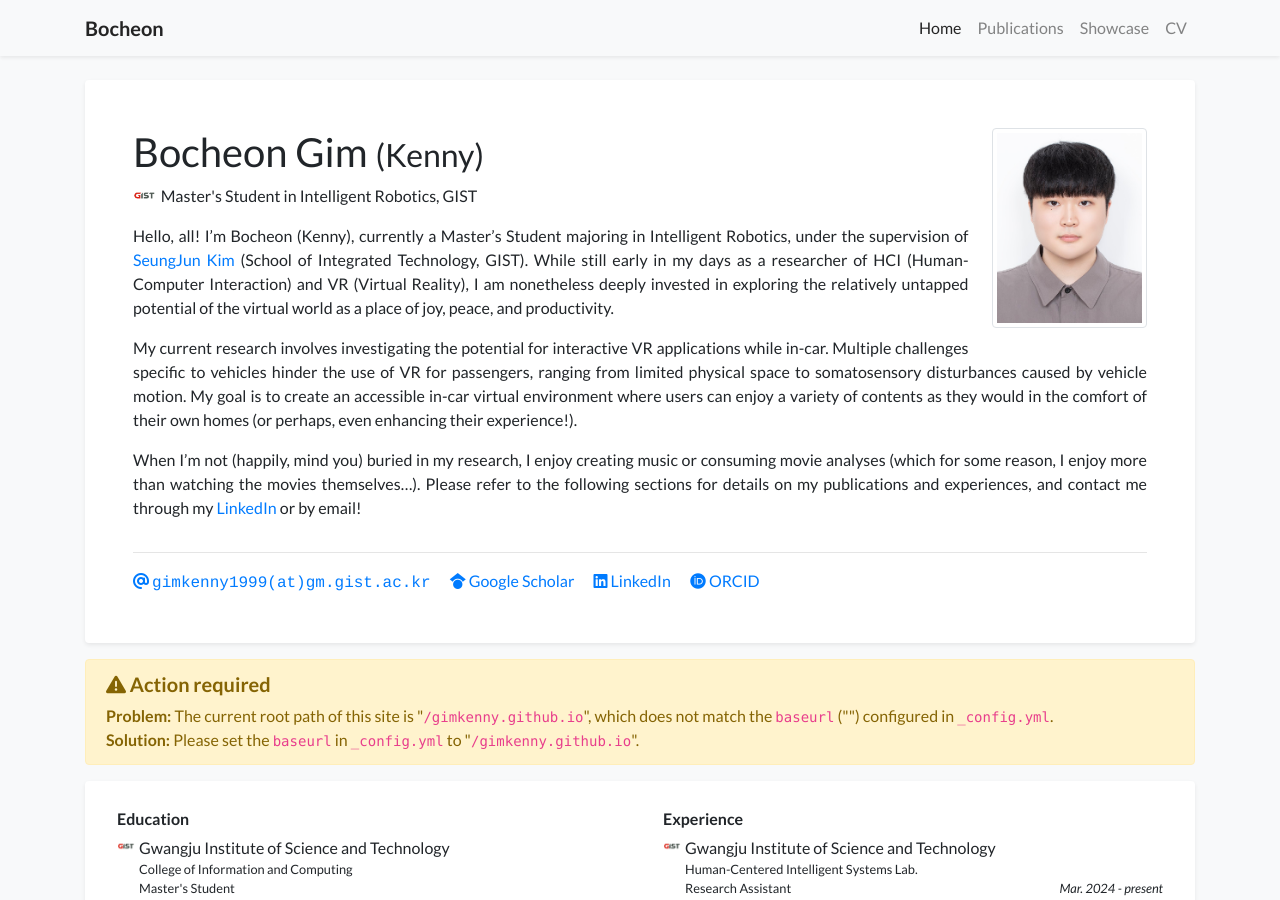
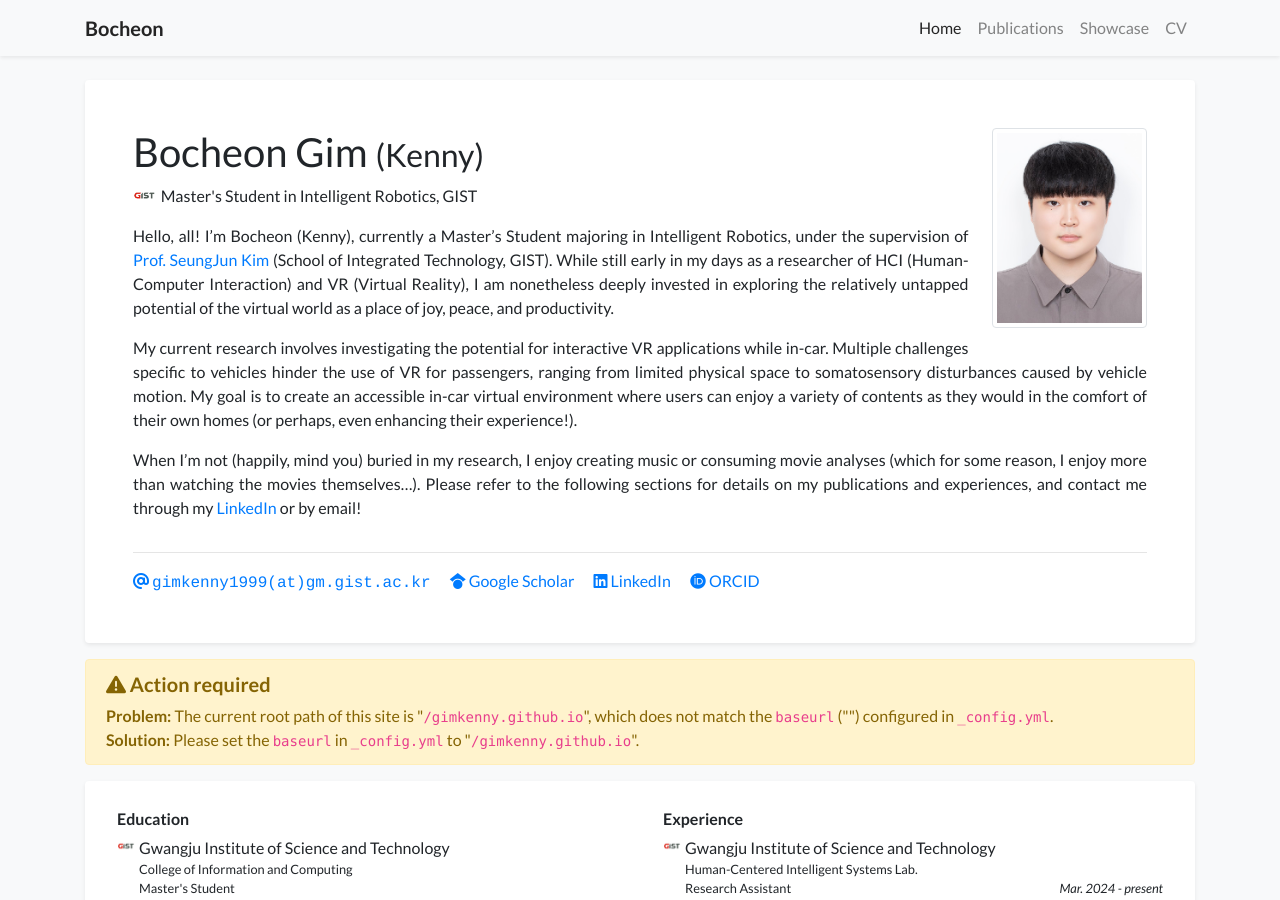
Before and after one commit to gimkenny/gimkenny.github.io, a Jekyll site: the page built from index.html, in a window 1280 px wide and 900 px high. Built offline with Jekyll 4.4.1, drawn with Linux system fonts in a browser that asks for light colours; nearby versions of some CDN libraries; a style sheet for code colours, icons or effects is not loaded.

Commit message:
Update profile.yml

```diff
--- a/_data/profile.yml
+++ b/_data/profile.yml
@@ -20,7 +20,7 @@
 short_bio_text_justify: true
 short_bio: >-
   <p>
-     Hello, all! I’m Bocheon (Kenny), currently a Master’s Student majoring in Intelligent Robotics, under the supervision of <a href="https://sites.google.com/view/gist-hcis-lab/people">SeungJun Kim</a> (School of Integrated Technology, GIST).  While still early in my days as a researcher of HCI (Human-Computer Interaction) and VR (Virtual Reality), I am nonetheless deeply invested in exploring the relatively untapped potential of the virtual world as a place of joy, peace, and productivity.
+     Hello, all! I’m Bocheon (Kenny), currently a Master’s Student majoring in Intelligent Robotics, under the supervision of <a href="https://sites.google.com/view/gist-hcis-lab/people">Prof. SeungJun Kim</a> (School of Integrated Technology, GIST).  While still early in my days as a researcher of HCI (Human-Computer Interaction) and VR (Virtual Reality), I am nonetheless deeply invested in exploring the relatively untapped potential of the virtual world as a place of joy, peace, and productivity.
   </p>
   <p>
      My current research involves investigating the potential for interactive VR applications while in-car. Multiple challenges specific to vehicles hinder the use of VR for passengers, ranging from limited physical space to somatosensory disturbances caused by vehicle motion. My goal is to create an accessible in-car virtual environment where users can enjoy a variety of contents as they would in the comfort of their own homes (or perhaps, even enhancing their experience!).
```
